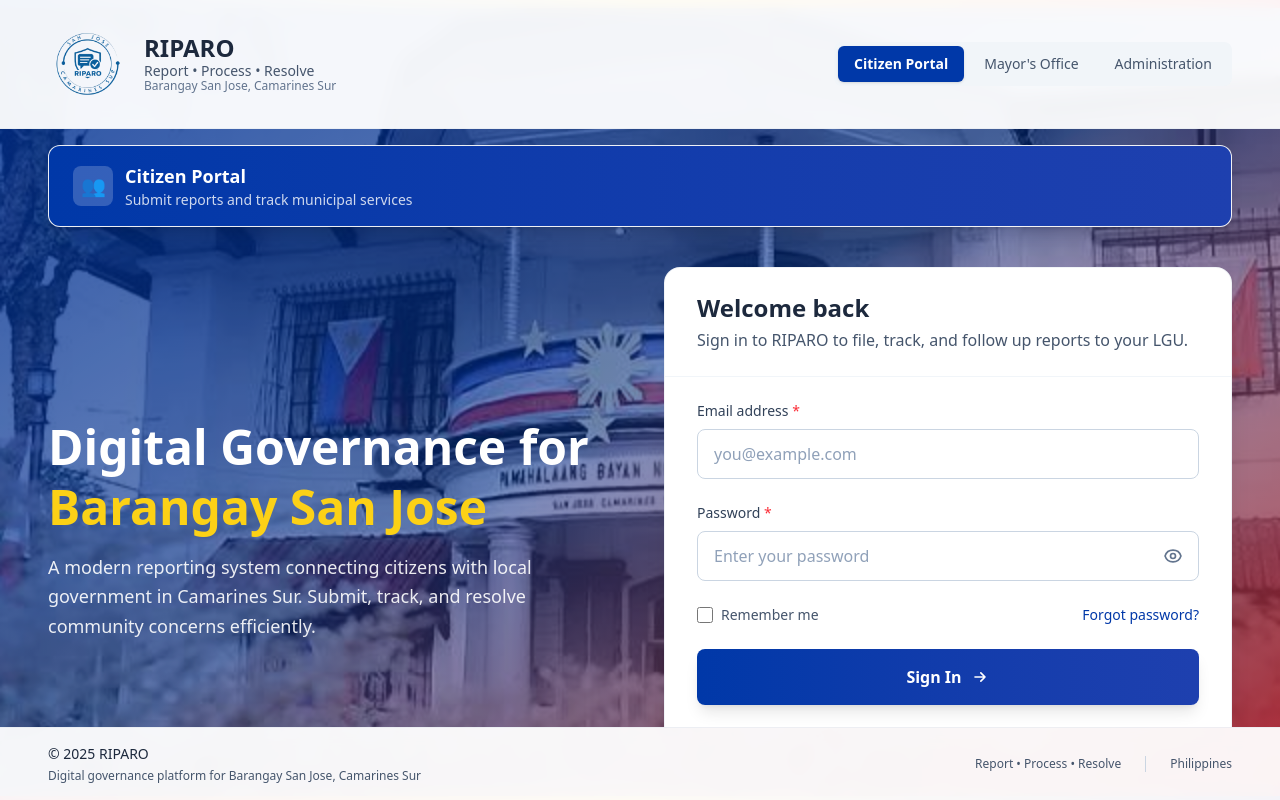
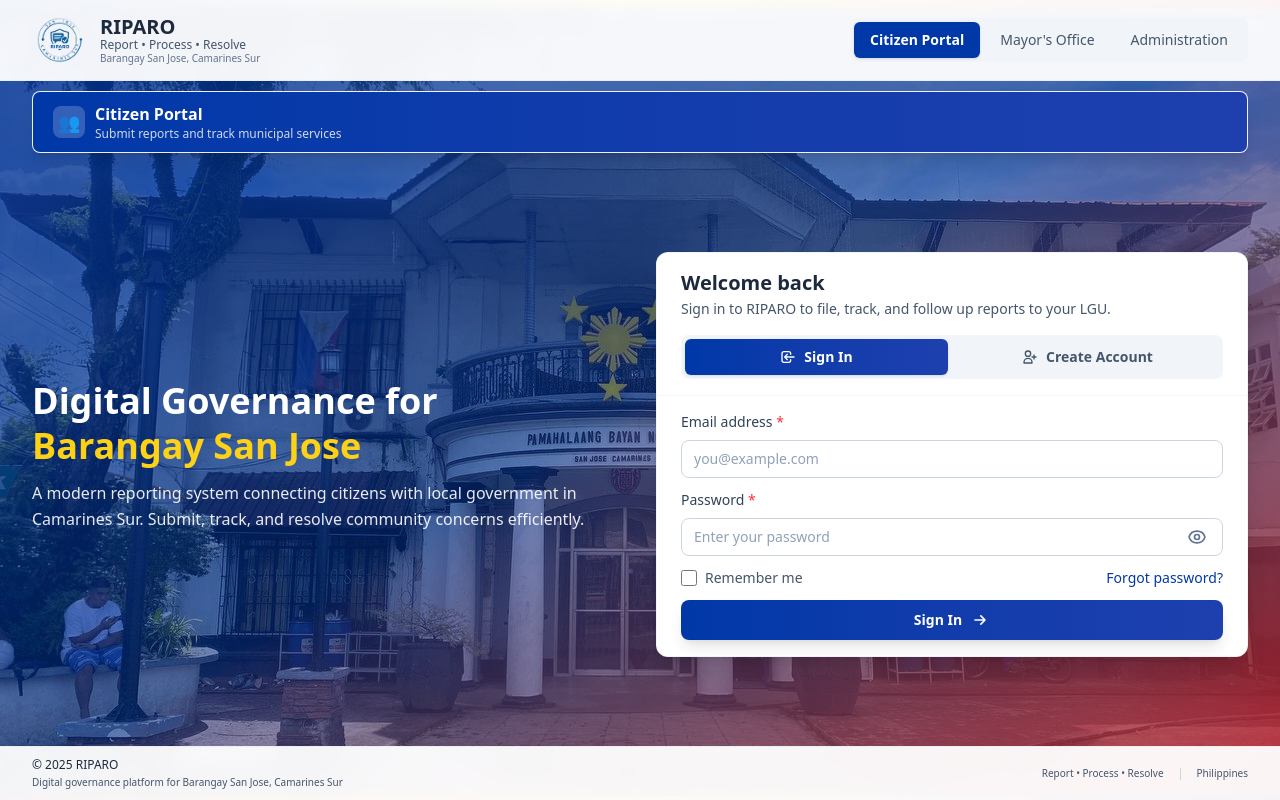
Before and after one commit to CremaCrem/RIPARO, a React (Vite) app: page / in a window 1280 px wide. Built offline with nearby package versions, Linux system fonts and the light colour scheme; no server answers.

Commit message:
Replaced the Login page background image, resize the login form for citizens, added icons to each tab in the citizen dashboard, added a backbutton for the panel

```diff
--- a/src/components/Auth.tsx
+++ b/src/components/Auth.tsx
@@ -303,14 +303,14 @@ export default function Auth({
       <div className="absolute top-0 left-0 w-full h-2 bg-gradient-to-r from-[#0038A8] via-[#FCD116] to-[#CE1126]" />
       <div className="absolute bottom-0 left-0 w-full h-1 bg-gradient-to-r from-[#CE1126] via-[#FCD116] to-[#0038A8]" />
 
-      <header className="sticky top-0 z-50 md:static px-6 md:px-8 lg:px-12 py-4 md:py-4 lg:py-6 bg-white/95 backdrop-blur-sm border-b border-slate-200/50 w-full">
+      <header className="sticky top-0 z-50 md:static px-4 md:px-6 lg:px-8 py-2 md:py-3 bg-white/95 backdrop-blur-sm border-b border-slate-200/50 w-full">
         <div className="w-full flex items-center justify-between">
-          <div className="flex items-center gap-4">
+          <div className="flex items-center gap-3">
             <div className="relative">
               <img
                 src={RIPARO_Logo}
                 alt="RIPARO Logo"
-                className="h-16 w-16 md:h-20 md:w-20 object-contain"
+                className="h-12 w-12 md:h-14 md:w-14 object-contain"
                 onError={(e) => {
                   // Fallback to text logo if image fails to load
                   const target = e.currentTarget as HTMLImageElement;
@@ -320,20 +320,20 @@ export default function Auth({
                 }}
               />
               <div
-                className="h-16 w-16 md:h-20 md:w-20 rounded-lg bg-gradient-to-br from-[#0038A8] to-[#1e40af] flex items-center justify-center text-white font-bold text-xl md:text-2xl shadow-lg"
+                className="h-12 w-12 md:h-14 md:w-14 rounded-lg bg-gradient-to-br from-[#0038A8] to-[#1e40af] flex items-center justify-center text-white font-bold text-lg md:text-xl shadow-lg"
                 style={{ display: "none" }}
               >
                 R
               </div>
             </div>
             <div>
-              <h1 className="text-xl md:text-2xl font-bold text-slate-800 leading-none">
+              <h1 className="text-lg md:text-xl font-bold text-slate-800 leading-none">
                 RIPARO
               </h1>
-              <p className="text-xs md:text-sm text-slate-600 leading-none mt-1 font-medium">
+              <p className="text-xs text-slate-600 leading-none mt-0.5 font-medium">
                 Report • Process • Resolve
               </p>
-              <p className="text-xs text-slate-500 leading-none mt-0.5">
+              <p className="hidden md:block text-[10px] text-slate-500 leading-none mt-0.5">
                 Barangay San Jose, Camarines Sur
               </p>
             </div>
@@ -476,20 +476,20 @@ export default function Auth({
       )}
 
       {/* Role banner */}
-      <div className="px-6 md:px-8 lg:px-12 py-3 md:py-3 lg:py-4">
+      <div className="px-4 md:px-6 lg:px-8 py-2 md:py-2.5">
         <div className="max-w-7xl mx-auto">
-          <div className="bg-white/90 backdrop-blur-sm rounded-xl shadow-lg border border-white/20 overflow-hidden">
-            <div className="bg-gradient-to-r from-[#0038A8] to-[#1e40af] px-4 md:px-5 lg:px-6 py-3 md:py-3 lg:py-4">
+          <div className="bg-white/90 backdrop-blur-sm rounded-lg shadow-lg border border-white/20 overflow-hidden">
+            <div className="bg-gradient-to-r from-[#0038A8] to-[#1e40af] px-4 md:px-5 py-2 md:py-2.5">
               <div className="flex items-center justify-between">
-                <div className="flex items-center gap-3">
-                  <div className="h-8 w-8 md:h-9 md:w-9 lg:h-10 lg:w-10 rounded-lg bg-white/20 flex items-center justify-center">
-                    <span className="text-lg md:text-xl">{theme.icon}</span>
+                <div className="flex items-center gap-2.5">
+                  <div className="h-7 w-7 md:h-8 md:w-8 rounded-lg bg-white/20 flex items-center justify-center">
+                    <span className="text-base md:text-lg">{theme.icon}</span>
                   </div>
                   <div>
-                    <h2 className="text-base md:text-lg font-bold text-white">
+                    <h2 className="text-sm md:text-base font-bold text-white">
                       {theme.label}
                     </h2>
-                    <p className="text-xs md:text-sm text-white/80">
+                    <p className="text-[10px] md:text-xs text-white/80">
                       {theme.description}
                     </p>
                   </div>
@@ -500,20 +500,20 @@ export default function Auth({
         </div>
       </div>
 
-      <main className="px-6 md:px-8 lg:px-12 py-4 md:py-5 lg:py-6 flex-1 md:overflow-y-auto">
+      <main className="px-4 md:px-6 lg:px-8 py-3 md:py-4 flex-1 md:overflow-y-auto">
         <div className="max-w-7xl mx-auto h-full">
-          <div className="grid grid-cols-1 lg:grid-cols-2 gap-8 md:gap-10 lg:gap-12 items-center h-full">
+          <div className="grid grid-cols-1 lg:grid-cols-2 gap-6 md:gap-8 items-center h-full">
             {mode !== "signup" && (
               <section className="hidden lg:flex flex-col justify-center">
-                <div className="space-y-4 md:space-y-5 lg:space-y-6">
                 <div className="space-y-3 md:space-y-4">
-                    <h1 className="text-3xl md:text-4xl xl:text-5xl font-bold text-white leading-tight">
+                  <div className="space-y-2 md:space-y-3">
+                    <h1 className="text-2xl md:text-3xl xl:text-4xl font-bold text-white leading-tight">
                       Digital Governance for
                       <span className="block text-[#FCD116]">
                         Barangay San Jose
                       </span>
                     </h1>
-                    <p className="text-base md:text-lg text-white/90 leading-relaxed">
+                    <p className="text-sm md:text-base text-white/90 leading-relaxed">
                       A modern reporting system connecting citizens with local
                       government in Camarines Sur. Submit, track, and resolve
                       community concerns efficiently.
@@ -525,25 +525,84 @@ export default function Auth({
 
             <section className={`${mode === "signup" ? "lg:col-span-2" : ""}`}>
               <div className="w-full max-w-md mx-auto lg:max-w-none">
-                <div className="bg-white rounded-xl md:rounded-2xl shadow-xl border border-slate-200/50 overflow-hidden">
-                  <div className="px-6 md:px-7 lg:px-8 py-4 md:py-5 lg:py-6 border-b border-slate-100">
+                <div className="bg-white rounded-xl shadow-xl border border-slate-200/50 overflow-hidden">
+                  <div className="px-5 md:px-6 py-3 md:py-4 border-b border-slate-100">
                     <div>
-                      <h2 className="text-xl md:text-2xl font-bold text-slate-800">
+                      <h2 className="text-lg md:text-xl font-bold text-slate-800">
                         {title}
                       </h2>
-                      <p className="text-sm md:text-base text-slate-600 mt-1">
+                      <p className="text-xs md:text-sm text-slate-600 mt-0.5">
                         {subtitle}
                       </p>
                     </div>
+
+                    {/* Login/Signup Toggle - Only show for citizen portal */}
+                    {allowSignup && (
+                      <div className="mt-3 md:mt-4">
+                        <div className="flex items-center gap-2 bg-slate-100 rounded-lg p-1">
+                          <button
+                            type="button"
+                            onClick={() => setMode("login")}
+                            className={`flex-1 px-4 py-2 text-sm font-semibold rounded-md transition-all duration-200 ${
+                              mode === "login"
+                                ? "bg-gradient-to-r from-[#0038A8] to-[#1e40af] text-white shadow-sm"
+                                : "text-slate-600 hover:text-slate-800"
+                            }`}
+                          >
+                            <div className="flex items-center justify-center gap-2">
+                              <svg
+                                className="h-4 w-4"
+                                fill="none"
+                                stroke="currentColor"
+                                viewBox="0 0 24 24"
+                              >
+                                <path
+                                  strokeLinecap="round"
+                                  strokeLinejoin="round"
+                                  strokeWidth={2}
+                                  d="M11 16l-4-4m0 0l4-4m-4 4h14m-5 4v1a3 3 0 01-3 3H6a3 3 0 01-3-3V7a3 3 0 013-3h7a3 3 0 013 3v1"
+                                />
+                              </svg>
+                              Sign In
+                            </div>
+                          </button>
+                          <button
+                            type="button"
+                            onClick={() => setMode("signup")}
+                            className={`flex-1 px-4 py-2 text-sm font-semibold rounded-md transition-all duration-200 ${
+                              mode === "signup"
+                                ? "bg-gradient-to-r from-[#0038A8] to-[#1e40af] text-white shadow-sm"
+                                : "text-slate-600 hover:text-slate-800"
+                            }`}
+                          >
+                            <div className="flex items-center justify-center gap-2">
+                              <svg
+                                className="h-4 w-4"
+                                fill="none"
+                                stroke="currentColor"
+                                viewBox="0 0 24 24"
+                              >
+                                <path
+                                  strokeLinecap="round"
+                                  strokeLinejoin="round"
+                                  strokeWidth={2}
+                                  d="M18 9v3m0 0v3m0-3h3m-3 0h-3m-2-5a4 4 0 11-8 0 4 4 0 018 0zM3 20a6 6 0 0112 0v1H3v-1z"
+                                />
+                              </svg>
+                              Create Account
+                            </div>
+                          </button>
+                        </div>
+                      </div>
+                    )}
                   </div>
 
                   {/* Helper text */}
                   {allowSignup && mode === "signup" && (
-                    <div className="px-8 py-4 bg-amber-50 border-l-4 border-amber-400">
-                      <div className="flex items-start">
-                        <div className="flex-shrink-0">
+                    <div className="px-5 md:px-6 py-2.5 bg-amber-50 border-l-4 border-amber-400">
+                      <div className="flex items-start gap-2">
                         <svg
-                            className="h-5 w-5 text-amber-400"
+                          className="h-4 w-4 text-amber-500 flex-shrink-0 mt-0.5"
                           viewBox="0 0 20 20"
                           fill="currentColor"
                         >
@@ -553,29 +612,23 @@ export default function Auth({
                             clipRule="evenodd"
                           />
                         </svg>
-                        </div>
-                        <div className="ml-3">
-                          <p className="text-sm text-amber-700">
-                            <strong>Registration Requirements:</strong> Complete
-                            all fields marked with{" "}
-                            <span className="text-red-500 font-semibold">
-                              *
-                            </span>
-                            . A valid government-issued ID upload is required
-                            for verification.
+                        <p className="text-xs text-amber-700">
+                          <strong>Note:</strong> Complete all fields marked with{" "}
+                          <span className="text-red-500 font-semibold">*</span>.
+                          A valid government-issued ID is required for
+                          verification.
                         </p>
-                        </div>
                       </div>
                     </div>
                   )}
 
                   <form
-                    className="px-6 md:px-7 lg:px-8 py-4 md:py-5 lg:py-6 space-y-4 md:space-y-5 lg:space-y-6"
+                    className="px-5 md:px-6 py-3 md:py-4 space-y-3"
                     onSubmit={handleSubmit}
                   >
                     {allowSignup && mode === "signup" && (
                       <>
-                        <div className="grid grid-cols-1 md:grid-cols-3 gap-4">
+                        <div className="grid grid-cols-1 md:grid-cols-3 gap-3">
                           <div className="space-y-2">
                             <label className="block text-sm font-medium text-slate-700">
                               First name <span className="text-red-500">*</span>
@@ -590,7 +643,7 @@ export default function Auth({
                                   first_name: e.target.value,
                                 })
                               }
-                              className={`w-full rounded-lg border px-4 py-3 text-slate-800 placeholder-slate-400 outline-none transition-all duration-200 focus:ring-2 focus:ring-[#0038A8]/20 ${
+                              className={`w-full rounded-lg border px-3 py-2 text-sm text-slate-800 placeholder-slate-400 outline-none transition-all duration-200 focus:ring-2 focus:ring-[#0038A8]/20 ${
                                 errors.first_name
                                   ? "border-red-400 bg-red-50 focus:border-red-400"
                                   : "border-slate-300 bg-white focus:border-[#0038A8]"
@@ -628,7 +681,7 @@ export default function Auth({
                                   middle_name: e.target.value,
                                 })
                               }
-                              className="w-full rounded-lg border border-slate-300 bg-white px-4 py-3 text-slate-800 placeholder-slate-400 outline-none transition-all duration-200 focus:ring-2 focus:ring-[#0038A8]/20 focus:border-[#0038A8]"
+                              className="w-full rounded-lg border border-slate-300 bg-white px-3 py-2 text-sm text-slate-800 placeholder-slate-400 outline-none transition-all duration-200 focus:ring-2 focus:ring-[#0038A8]/20 focus:border-[#0038A8]"
                             />
                           </div>
                           <div className="space-y-2">
@@ -645,7 +698,7 @@ export default function Auth({
                                   last_name: e.target.value,
                                 })
                               }
-                              className={`w-full rounded-lg border px-4 py-3 text-slate-800 placeholder-slate-400 outline-none transition-all duration-200 focus:ring-2 focus:ring-[#0038A8]/20 ${
+                              className={`w-full rounded-lg border px-3 py-2 text-sm text-slate-800 placeholder-slate-400 outline-none transition-all duration-200 focus:ring-2 focus:ring-[#0038A8]/20 ${
                                 errors.last_name
                                   ? "border-red-400 bg-red-50 focus:border-red-400"
                                   : "border-slate-300 bg-white focus:border-[#0038A8]"
@@ -670,7 +723,7 @@ export default function Auth({
                           </div>
                         </div>
 
-                        <div className="grid grid-cols-1 md:grid-cols-2 gap-4">
+                        <div className="grid grid-cols-1 md:grid-cols-2 gap-3">
                           <Input
                             label="Email address"
                             type="email"
@@ -701,7 +754,7 @@ export default function Auth({
                           />
                         </div>
 
-                        <div className="grid grid-cols-1 md:grid-cols-2 gap-4">
+                        <div className="grid grid-cols-1 md:grid-cols-2 gap-3">
                           <Input
                             label="Barangay"
                             type="text"
@@ -729,13 +782,13 @@ export default function Auth({
                           />
                         </div>
 
-                        <div className="space-y-4">
+                        <div className="space-y-2">
                           <div className="space-y-2">
                             <label className="block text-sm font-medium text-slate-700">
                               Government-issued ID{" "}
                               <span className="text-red-500">*</span>
                             </label>
-                            <div className="flex items-center gap-3">
+                            <div className="flex items-center gap-2">
                               <input
                                 type="file"
                                 accept="image/*"
@@ -747,7 +800,7 @@ export default function Auth({
                                     f ? URL.createObjectURL(f) : null
                                   );
                                 }}
-                                className="flex-1 rounded-lg border border-slate-300 bg-white px-4 py-3 text-slate-800 outline-none transition-all duration-200 focus:ring-2 focus:ring-[#0038A8]/20 focus:border-[#0038A8] file:mr-4 file:py-2 file:px-4 file:rounded-md file:border-0 file:text-sm file:font-medium file:bg-[#0038A8]/10 file:text-[#0038A8] hover:file:bg-[#0038A8]/20"
+                                className="flex-1 rounded-lg border border-slate-300 bg-white px-3 py-2 text-sm text-slate-800 outline-none transition-all duration-200 focus:ring-2 focus:ring-[#0038A8]/20 focus:border-[#0038A8] file:mr-3 file:py-1.5 file:px-3 file:rounded-md file:border-0 file:text-xs file:font-medium file:bg-[#0038A8]/10 file:text-[#0038A8] hover:file:bg-[#0038A8]/20"
                               />
                               {idDoc && (
                                 <button
@@ -758,7 +811,7 @@ export default function Auth({
                                     setIdDoc(null);
                                     setIdPreview(null);
                                   }}
-                                  className="rounded-lg bg-red-50 px-4 py-3 text-sm font-medium text-red-600 border border-red-200 hover:bg-red-100 transition-colors"
+                                  className="rounded-lg bg-red-50 px-3 py-2 text-xs font-medium text-red-600 border border-red-200 hover:bg-red-100 transition-colors"
                                 >
                                   Remove
                                 </button>
@@ -782,14 +835,14 @@ export default function Auth({
                             )}
                           </div>
                           {idPreview && (
-                            <div className="mt-4">
-                              <p className="text-sm font-medium text-slate-700 mb-2">
+                            <div className="mt-2">
+                              <p className="text-xs font-medium text-slate-700 mb-1.5">
                                 ID Preview:
                               </p>
                               <img
                                 src={idPreview}
                                 alt="ID preview"
-                                className="h-32 w-auto rounded-lg border border-slate-200 object-cover shadow-sm"
+                                className="h-24 w-auto rounded-lg border border-slate-200 object-cover shadow-sm"
                               />
                             </div>
                           )}
@@ -817,7 +870,7 @@ export default function Auth({
                       </label>
                       <div className="relative">
                         <input
-                          className={`w-full rounded-lg border px-4 py-3 pr-12 text-slate-800 placeholder-slate-400 outline-none transition-all duration-200 focus:ring-2 focus:ring-[#0038A8]/20 ${
+                          className={`w-full rounded-lg border px-3 py-2 pr-10 text-sm text-slate-800 placeholder-slate-400 outline-none transition-all duration-200 focus:ring-2 focus:ring-[#0038A8]/20 ${
                             errors.password
                               ? "border-red-400 bg-red-50 focus:border-red-400"
                               : "border-slate-300 bg-white focus:border-[#0038A8]"
@@ -946,7 +999,7 @@ export default function Auth({
                     <button
                       type="submit"
                       disabled={loading}
-                      className="w-full group inline-flex items-center justify-center gap-2 rounded-lg bg-gradient-to-r from-[#0038A8] to-[#1e40af] px-6 py-4 font-semibold text-white transition-all duration-200 hover:from-[#1e40af] hover:to-[#1e3a8a] active:scale-[0.98] disabled:opacity-50 disabled:cursor-not-allowed shadow-lg hover:shadow-xl"
+                      className="w-full group inline-flex items-center justify-center gap-2 rounded-lg bg-gradient-to-r from-[#0038A8] to-[#1e40af] px-5 py-2.5 text-sm font-semibold text-white transition-all duration-200 hover:from-[#1e40af] hover:to-[#1e3a8a] active:scale-[0.98] disabled:opacity-50 disabled:cursor-not-allowed shadow-lg hover:shadow-xl"
                     >
                       {loading ? (
                         <>
@@ -990,32 +1043,6 @@ export default function Auth({
                         </>
                       )}
                     </button>
-
-                    {allowSignup && (
-                      <div className="pt-4 text-center text-sm text-slate-600 border-t border-slate-100">
-                        {mode === "login" ? (
-                          <>
-                            Don't have an account?{" "}
-                            <button
-                              onClick={() => setMode("signup")}
-                              className="text-[#0038A8] hover:text-[#1e40af] font-medium transition-colors"
-                            >
-                              Create one here
-                            </button>
-                          </>
-                        ) : (
-                          <>
-                            Already have an account?{" "}
-                            <button
-                              onClick={() => setMode("login")}
-                              className="text-[#0038A8] hover:text-[#1e40af] font-medium transition-colors"
-                            >
-                              Sign in instead
-                            </button>
-                          </>
-                        )}
-                      </div>
-                    )}
                   </form>
                 </div>
               </div>
@@ -1024,20 +1051,20 @@ export default function Auth({
         </div>
       </main>
 
-      <footer className="px-6 md:px-8 lg:px-12 py-3 md:py-3 lg:py-4 bg-white/95 backdrop-blur-sm border-t border-slate-200/50 md:mt-auto w-full">
+      <footer className="px-4 md:px-6 lg:px-8 py-2 md:py-2.5 bg-white/95 backdrop-blur-sm border-t border-slate-200/50 md:mt-auto w-full">
         <div className="w-full">
-          <div className="flex flex-col md:flex-row items-center justify-between gap-4">
+          <div className="flex flex-col md:flex-row items-center justify-between gap-2">
             <div className="text-center md:text-left">
-              <p className="text-sm text-slate-800 font-medium">
+              <p className="text-xs text-slate-800 font-medium">
                 © {new Date().getFullYear()} RIPARO
               </p>
-              <p className="text-xs text-slate-600 mt-1">
+              <p className="text-[10px] text-slate-600 mt-0.5">
                 Digital governance platform for Barangay San Jose, Camarines Sur
               </p>
             </div>
-            <div className="flex items-center gap-6 text-xs text-slate-600">
+            <div className="flex items-center gap-4 text-[10px] text-slate-600">
               <span>Report • Process • Resolve</span>
-              <div className="h-4 w-px bg-slate-300" />
+              <div className="h-3 w-px bg-slate-300" />
               <span>Philippines</span>
             </div>
           </div>
@@ -1067,7 +1094,7 @@ function Input(props: {
         placeholder={props.placeholder}
         value={props.value}
         onChange={props.onChange}
-        className={`w-full rounded-lg border px-4 py-3 text-slate-800 placeholder-slate-400 outline-none transition-all duration-200 focus:ring-2 focus:ring-[#0038A8]/20 ${
+        className={`w-full rounded-lg border px-3 py-2 text-sm text-slate-800 placeholder-slate-400 outline-none transition-all duration-200 focus:ring-2 focus:ring-[#0038A8]/20 ${
           props.error
             ? "border-red-400 bg-red-50 focus:border-red-400"
             : "border-slate-300 bg-white focus:border-[#0038A8]"
```
Also changed, not shown: src/components/CitizenDashboard.tsx (+27 -6 lines), src/assets/san_jose_bg.jpg. Lines whose indentation alone changed are shown as unchanged.
